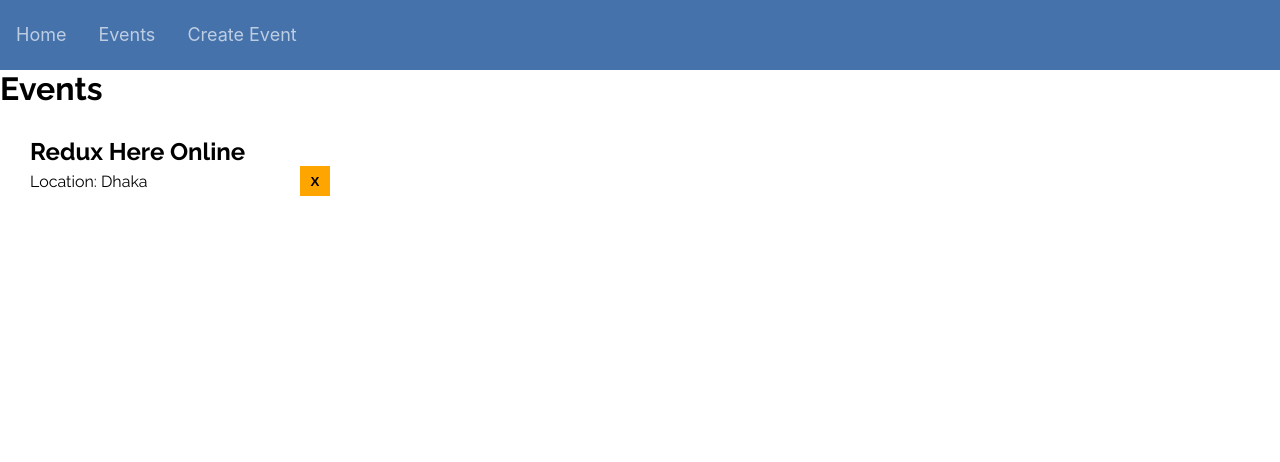
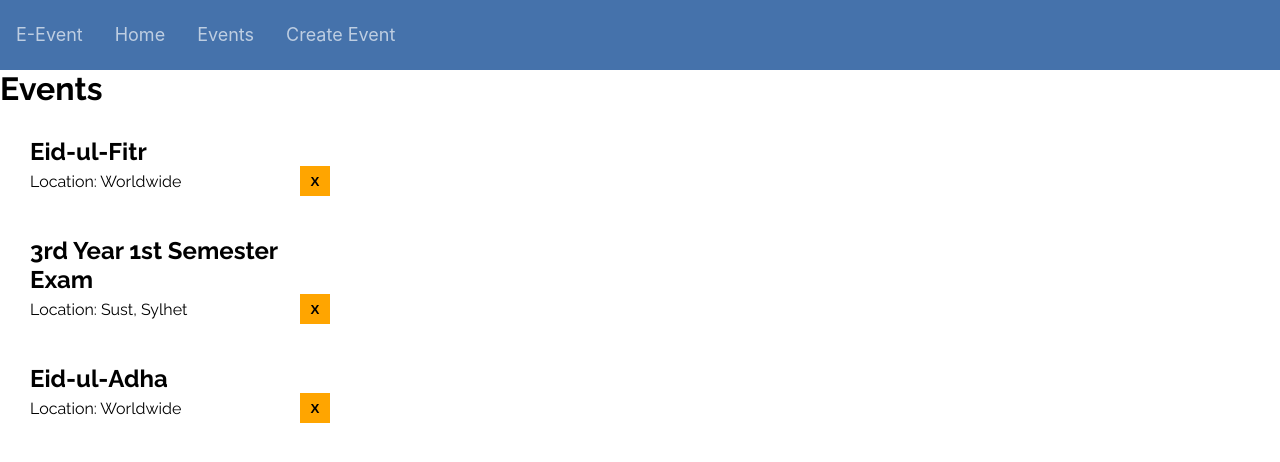
Before and after one commit to shadullah/e-event-ant-design, a React (Vite) app: page /events in a window 1280 px wide. Shown: the top 462 px of the page. Built offline with nearby package versions, Linux system fonts and the light colour scheme.

Commit message:
data fetched

```diff
--- a/src/App.css
+++ b/src/App.css
@@ -10,6 +10,9 @@ body{
     font-style: normal;
   }
 
+
+
+
 @media (max-width:500px){
     .header{
         display: none;
--- a/src/Components/Pages/Events.jsx
+++ b/src/Components/Pages/Events.jsx
@@ -1,20 +1,34 @@
 import { useDispatch, useSelector } from "react-redux";
-import { removeEvent } from "../../features/events/eventSlice";
+import { fetchEvent, removeEvent } from "../../features/events/eventSlice";
+import { useEffect } from "react";
 
 const Events = () => {
   const dispatch = useDispatch();
-  const events = useSelector((state) => state.events);
+
+  const data = useSelector((state) => state.event.data);
+  useEffect(() => {
+    dispatch(fetchEvent());
+  }, []);
+
+  console.log(data);
 
   return (
     <>
       <h1>Events</h1>
       <div>
-        {events.map((event) => (
+        {/* {data.isLoading ? (
+          <h1>Loading.....</h1>
+        ) : (
+          data?.data?.map((event) => {
+            return <p key={event.id}>{event.name}</p>;
+          })
+        )} */}
+        {data?.map((event) => (
           <div
             style={{ width: "300px", margin: "20px", padding: "10px" }}
             key={event.id}
           >
-            <h2>{event.title}</h2>
+            <h2>{event.name}</h2>
             <div
               style={{
                 display: "flex",
--- a/src/Components/Shared/Navbar.jsx
+++ b/src/Components/Shared/Navbar.jsx
@@ -12,7 +12,7 @@ const Navbar = () => {
   const [openMenu, setOpen] = useState(false);
 
   return (
-    <div>
+    <div className="navbar">
       <div
         style={{ height: 60, paddingLeft: "12px", paddingTop: "12px" }}
         className="menuIcon"
@@ -22,6 +22,7 @@ const Navbar = () => {
             setOpen(true);
           }}
         />
+        <span className="title">E-Event</span>
       </div>
       <span className="header">
         <AppMenu setOpen={setOpen} />
@@ -41,6 +42,11 @@ const Navbar = () => {
 
 function AppMenu({ isInline = false, setOpen }) {
   const items = [
+    {
+      label: "E-Event",
+      key: "e-event",
+      link: "/",
+    },
     {
       label: "Home",
       key: "/",
--- a/src/Store/store.js
+++ b/src/Store/store.js
@@ -2,5 +2,7 @@ import { configureStore } from "@reduxjs/toolkit";
 import eventReducer from "../features/events/eventSlice";
 
 export const store = configureStore({
-  reducer: eventReducer,
+  reducer: {
+    event: eventReducer,
+  },
 });
--- a/src/features/events/eventSlice.js
+++ b/src/features/events/eventSlice.js
@@ -1,14 +1,15 @@
-import { createSlice, nanoid } from "@reduxjs/toolkit";
+import { createSlice, createAsyncThunk, nanoid } from "@reduxjs/toolkit";
 
 const initialState = {
-  events: [
-    {
-      id: 1,
-      title: "Redux Here Online",
-      location: "Dhaka",
-    },
-  ],
+  isLoading: false,
+  data: [],
+  error: false,
 };
+
+export const fetchEvent = createAsyncThunk("fetchEvent", async () => {
+  const data = await fetch("/data.json");
+  return data.json();
+});
 
 export const eventSlice = createSlice({
   name: "event",
@@ -18,10 +19,10 @@ export const eventSlice = createSlice({
       const { text, location } = action.payload;
       const event = {
         id: nanoid(),
-        title: text,
+        name: text,
         location: location,
       };
-      state.events.push(event);
+      state.data.push(event);
     },
     removeEvent: (state, action) => {
       state.events = state.events.filter(
@@ -29,6 +30,18 @@ export const eventSlice = createSlice({
       );
     },
   },
+  extraReducers: (builder) => {
+    builder.addCase(fetchEvent.pending, (state) => {
+      state.isLoading = true;
+    });
+    builder.addCase(fetchEvent.fulfilled, (state, action) => {
+      state.isLoading = false;
+      state.data = action.payload;
+    });
+    builder.addCase(fetchEvent.rejected, (state) => {
+      state.error = true;
+    });
+  },
 });
 
 export const { addEvent, removeEvent } = eventSlice.actions;
```
Also changed, not shown: public/data.json (renamed from src/assets/data.json).
